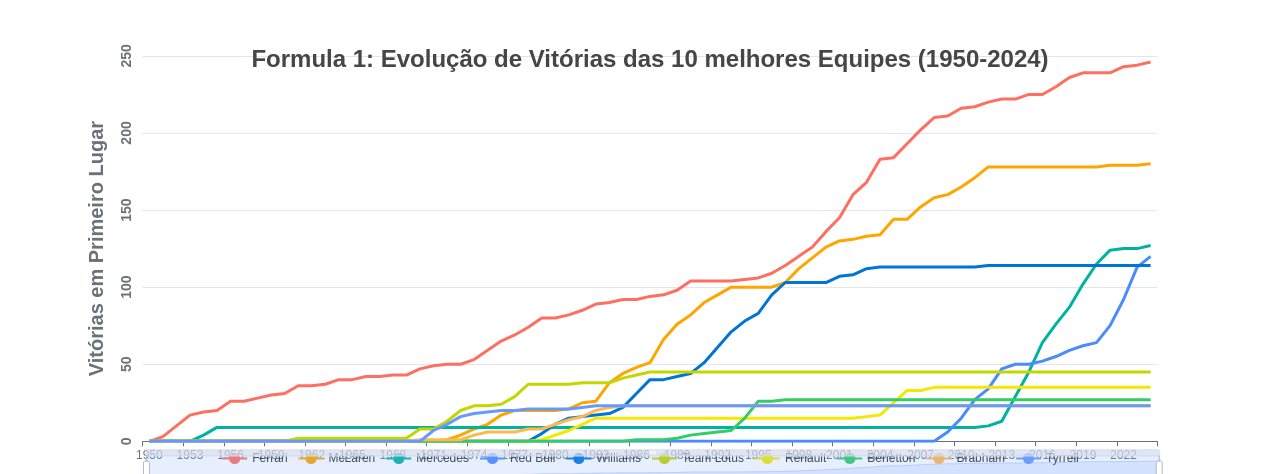
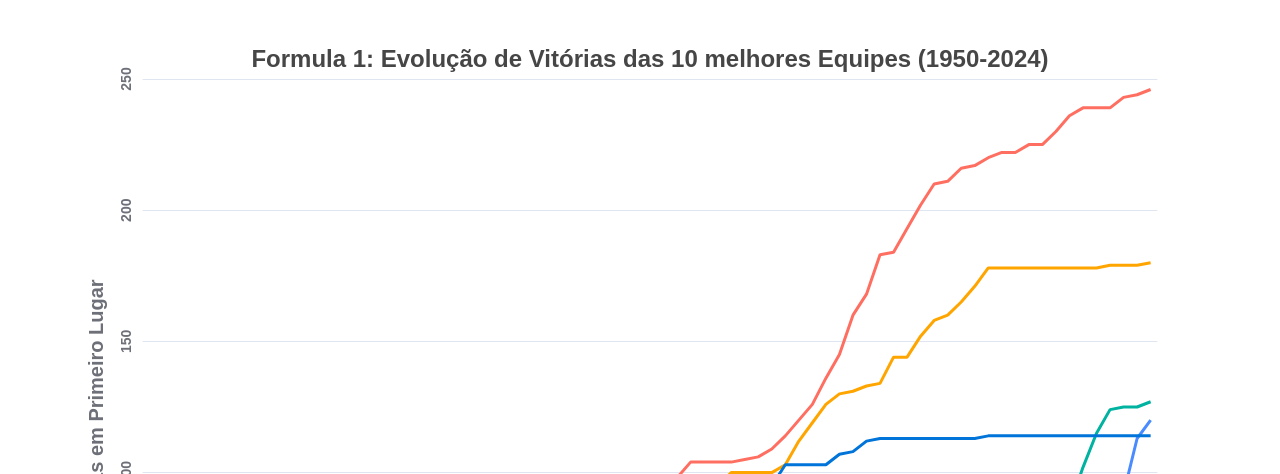
Before and after one commit to PauloHFS/lab6-visualizacao-dados-ufcg, a plain HTML site: page index.html in a window 1280 px wide. Shown: the part 326-800 px from the top of the page. Drawn offline with nearby package versions, Linux system fonts and the light colour scheme.

Commit message:
fix height

```diff
--- a/index.html
+++ b/index.html
@@ -75,7 +75,7 @@
     </div>
     <div
       id="container"
-      style="max-width: 100%; height: 470px; padding: 10px 50px 10px 50px"
+      style="max-width: 100%; height: 100vh; padding: 10px 50px 10px 50px"
     ></div>
     <div id="footer" style="height: 2%">
       <p style="text-align: justify; padding: 20px 50px 0px 50px">
```
